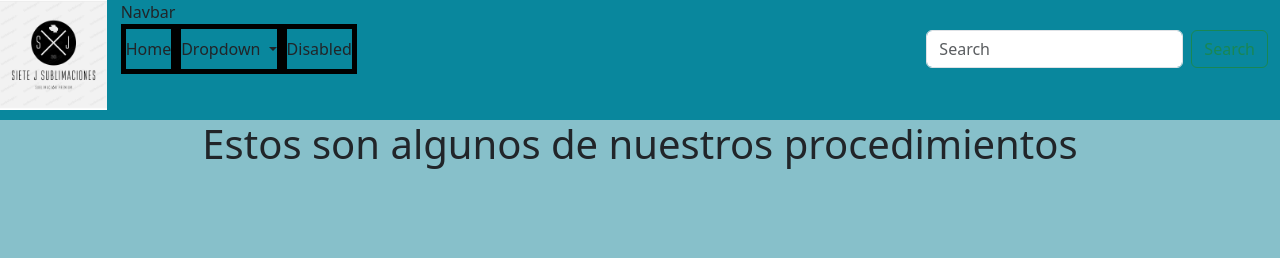
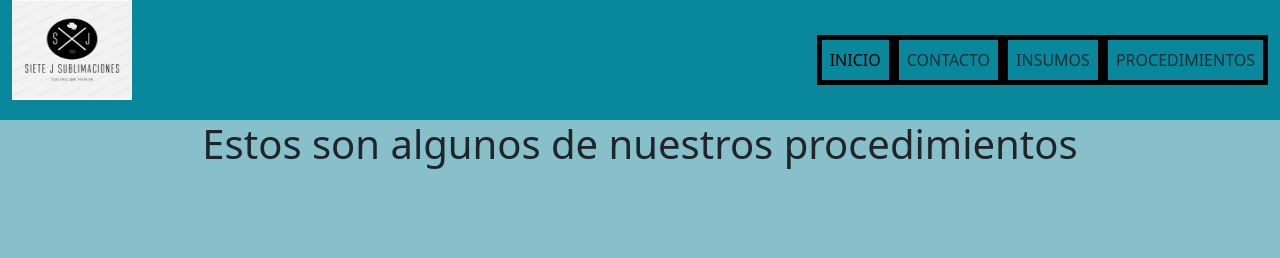
Before and after one commit to khalinator/PF-KHALILADARO, a plain HTML site: page pages/procedimientos.html in a window 1280 px wide. Shown: the top 258 px of the page. Drawn offline with nearby package versions, Linux system fonts and the light colour scheme.

Commit message:
cambie el header y agregue un navbar

```diff
--- a/pages/procedimientos.html
+++ b/pages/procedimientos.html
@@ -9,46 +9,38 @@
 <title>Procedimientos</title>
 </head>
 <body id="bodyprocedimientos">
-<header id="headerprocedimientos">
-
-<div class="row h-100 ">
-    <div class="d-flex col-1 ">
-    <img src="../assets/images/logo/Imagen de WhatsApp 22222222023-06-03 a las 18.10.25.jpg" alt="logo" width="120px" height="110px">
-    </div>
-    <nav class=" col-11 d-flex navbar-expand-lg">
-        <div class="container-fluid">
-          <a class="navbar-brand" href="#">Navbar</a>
-          <button class="navbar-toggler" type="button" data-bs-toggle="collapse" data-bs-target="#navbarSupportedContent" aria-controls="navbarSupportedContent" aria-expanded="false" aria-label="Toggle navigation">
+  <header class="container-fluid">
+    <div class="row h-100">
+      <div class="col-3">
+        <img src="../assets/images/logo/Imagen de WhatsApp 22222222023-06-03 a las 18.10.25.jpg" alt="logo" width="120px" height="100px">
+      </div>
+      <div class="col-9 d-flex justify-content-end">
+        <nav class="navbar navbar-expand-lg">
+          <button class="navbar-toggler" type="button" data-bs-toggle="collapse" data-bs-target="#navbarNav" aria-controls="navbarNav" aria-expanded="false" aria-label="Toggle navigation">
             <span class="navbar-toggler-icon"></span>
           </button>
-          <div class="collapse navbar-collapse" id="navbarSupportedContent">
-            <ul class="navbar-nav me-auto mb-2 mb-lg-0">
+          <div class="collapse navbar-collapse" id="navbarNav">
+            <ul class="navbar-nav">
               <li class="nav-item">
-                <a class="nav-link active" aria-current="page" href="../index.html">Home</a>
-              </li>
+                <a class="nav-link active" aria-current="page" href="../index.html">INICIO</a>
 
-              <li class="nav-item dropdown">
-                <a class="nav-link dropdown-toggle" href="#" role="button" data-bs-toggle="dropdown" aria-expanded="false">
-                  Dropdown
-                </a>
-                <ul class="dropdown-menu">
-                  <li><a class="dropdown-item" href="../pages/contacto.html">CONTACTO</a></li>
-                  <li><a class="dropdown-item" href="../pages/productos.html">PRODUCTOS</a></li>
-                  <li><a class="dropdown-item" href="../pages/direccion.html">DIRECCION</a></li>
-                </ul>
               </li>
               <li class="nav-item">
-                <a class="nav-link disabled">Disabled</a>
+                <a class="nav-link" href="../pages/contacto.html">CONTACTO</a>
+
+              </li>
+              <li class="nav-item">
+                <a class="nav-link" href="../pages/direccion.html">INSUMOS</a>
+              </li>
+              <li class="nav-item">
+                <a class="nav-link" href="../pages/procedimientos.html">PROCEDIMIENTOS</a>
               </li>
             </ul>
-            <form class="d-flex" role="search">
-              <input class="form-control me-2" type="search" placeholder="Search" aria-label="Search">
-              <button class="btn btn-outline-success" type="submit">Search</button>
-            </form>
           </div>
-        </div>
-      </nav>
-</header>
+        </nav>
+      </div>
+    </div>
+  </header>
 <h1 id="tituloprocedimientos">Estos son algunos de nuestros procedimientos</h1>
 <main id="mainprocedimientos">
     <div class="d-flex align-items-center justify-content-center row h-100">
```
